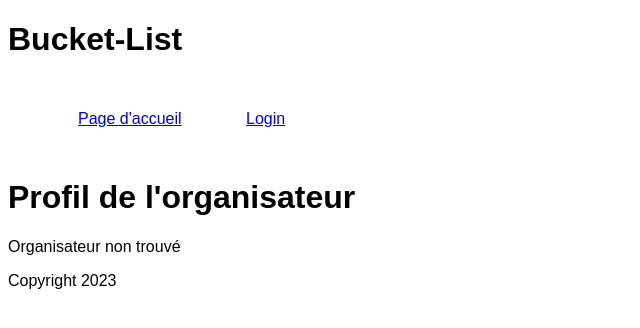
After one commit to Aimhix/sortir, a Symfony app: template templates/profile/showOrganizerProfile.html.twig in a window 1280 px wide. The commit adds this page. Shown: the top 328 px of the page, without its empty margins (0-640 px from the left). Run offline with Twig, Linux system fonts and the light colour scheme; the template is opened without the code that fills it, so the values that code supplies are empty; some libraries are stand-ins or nearby versions.

Commit message:
Les infos de l'orga s'affichent bien quand on clique sur le pseudo de l'orga de l'activité

```diff
--- a/templates/activity/_card.html.twig
+++ b/templates/activity/_card.html.twig
@@ -29,8 +29,8 @@
                 <span class="color-gradient">{{ activity.name }}</span><br>
                 {{ activity.infoActivity }}<br><br>
 
-                Organisateur: <a href="{{ path('app_profile', {'id': activity.organizer.getId()}) }}"
-                                 class="fontweight">{{ activity.organizer.getpseudo }}</a>
+                Organisateur: <a href="{{ path('app_organizer_profile', {'id': activity.organizer.getId()}) }}"
+                                 class="fontweight">{{ activity.organizer.pseudo }}</a>
             </div>
         </div>
     </div>
--- /dev/null
+++ b/templates/profile/showOrganizerProfile.html.twig
@@ -0,0 +1,31 @@
+{% extends 'base.html.twig' %}
+
+{% block title %}Profil de l'organisateur{{ parent() }}{% endblock %}
+
+{% block body %}
+
+    <h1>Profil de l'organisateur {{ organizer.pseudo }}</h1>
+
+    {% if organizer %}
+        {% if organizer.profilePicture %}
+            <img src="{{ asset('/images/' ~ organizer.profilePicture) }}" alt="Photo de profil">
+        {% else %}
+            <p>Aucune photo de profil disponible</p>
+        {% endif %}
+
+        <h2>Pseudo : {{ organizer.pseudo }}</h2>
+        <p>Prénom : {{ organizer.firstname }}</p>
+        <p>Nom : {{ organizer.lastname }}</p>
+        <p>Téléphone : {{ organizer.phone }}</p>
+        <p>Email : {{ organizer.email }}</p>
+        <p>Ville de rattachement : {{ organizer.campus }}</p>
+
+        {# Mettre le lien de la page d'accueil #}
+        <a href="{{ path('app_activity_index') }}" class="btn btn-secondary">Retour</a>
+        {# Ajouter le lien vers la page d'édition du profil de l'organisateur #}
+
+    {% else %}
+        <p>Organisateur non trouvé</p>
+    {% endif %}
+
+{% endblock %}
--- a/templates/profile/showProfile.html.twig
+++ b/templates/profile/showProfile.html.twig
@@ -4,7 +4,7 @@
 
 {% block body %}
 
-    <h1>Votre profil</h1>
+    <h1>Profil</h1>
 
     {% if app.user %}
         {% if app.user.profilePicture %}
```
Also changed, not shown: src/Controller/ProfileController.php (+13 -0 lines).
